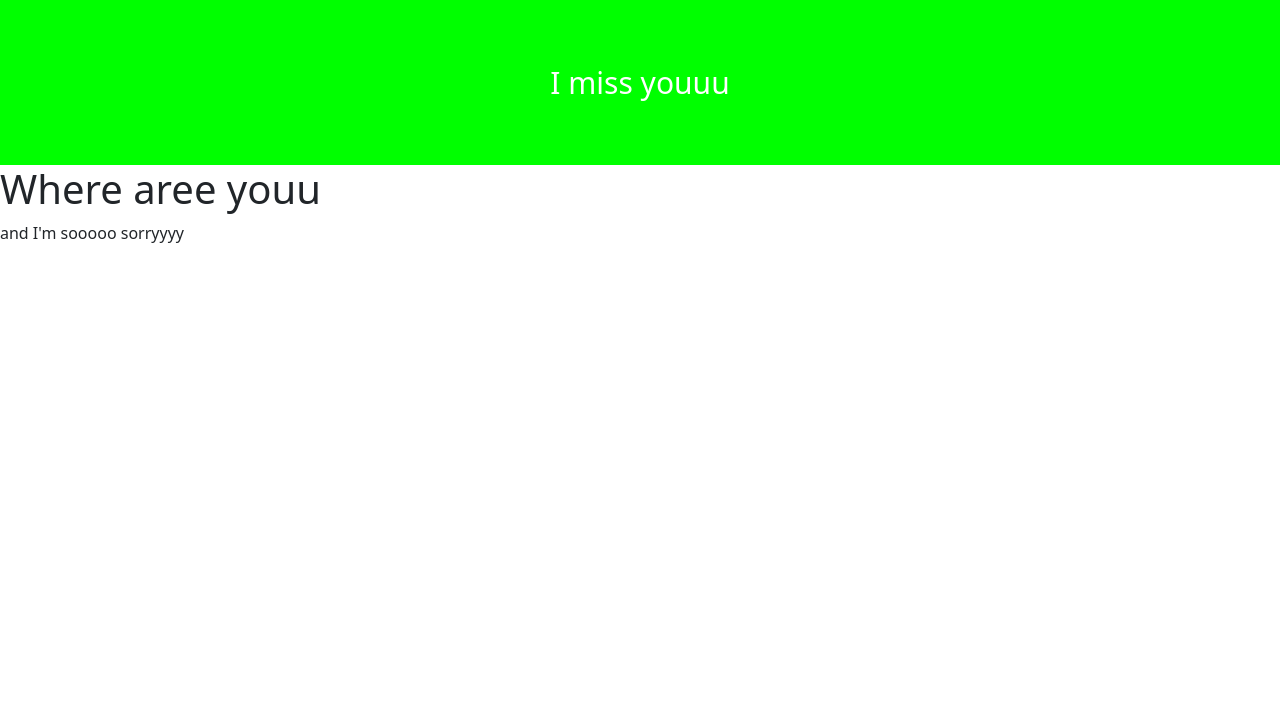
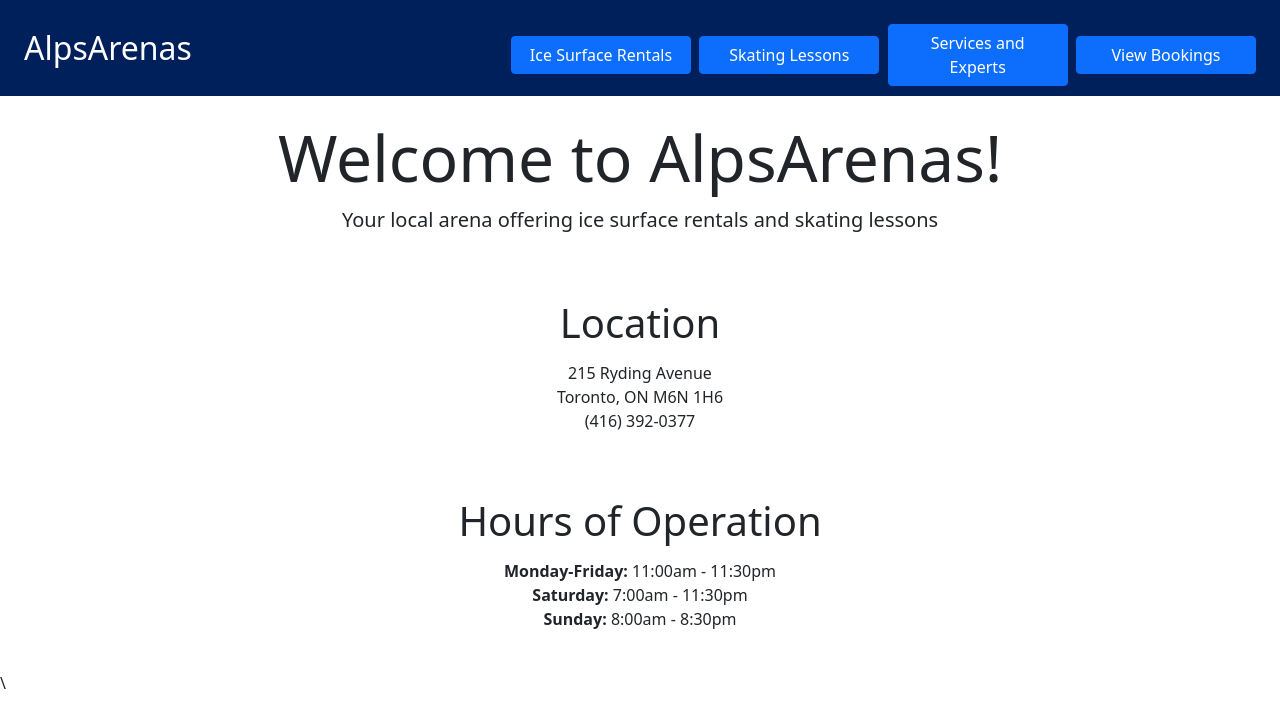
Before and after one commit to seabass-08/seabass-08.github.io, a plain HTML site: page index.html in a window 1280 px wide. Drawn offline with nearby package versions, Linux system fonts and the light colour scheme.

Commit message:
Updated homepage

```diff
--- a/index.css
+++ b/index.css
@@ -1,7 +1,7 @@
 .header {
-    padding: 60px;
-    text-align: center;
-    background: #00ff00;
+    padding: 24px;
+    text-align: left;
+    background: #00205B;
     color: white;
-    font-size: 30px;
+    font-size: 32px;
 }
--- a/index.html
+++ b/index.html
@@ -10,9 +10,28 @@
 </head>
 <body>
     <div class="header">
-        I miss youuu
+        AlpsArenas
+        <span style="float: right;">
+            <button class="btn btn-primary" style="width: 180px;">Ice Surface Rentals</button>
+            <button class="btn btn-primary" style="width: 180px;">Skating Lessons</button>
+            <button class="btn btn-primary" style="width: 180px;">Services and Experts</button>
+            <button class="btn btn-primary" style="width: 180px;">View Bookings</button>
+        </span>
     </div>
-    <h1> Where aree youu </h1>
-    <p> and I'm sooooo sorryyyy</p>
-</body>
+    <div style="text-align: center; padding: 24px;">
+        <h1 class="display-3"> Welcome to AlpsArenas! </h1>
+        <p class="lead"> Your local arena offering ice surface rentals and skating lessons</p>
+    </div>
+    <div style="text-align: center; padding: 24px;">
+        <h6 class="display-6" style="padding-bottom: 6px;">Location</h6>
+        <p>215 Ryding Avenue<br>Toronto, ON M6N 1H6<br>(416) 392-0377</p>
+    </div>
+        <div style="text-align: center; padding: 24px;">
+            <h6 class="display-6" style="padding-bottom: 6px;">Hours of Operation</h6>
+            <p>
+                <strong>Monday-Friday: </strong>11:00am - 11:30pm<br>
+                <strong>Saturday: </strong>7:00am - 11:30pm<br>
+                <strong>Sunday: </strong>8:00am - 8:30pm
+            </p>
+        </div>\
 </html>
```
